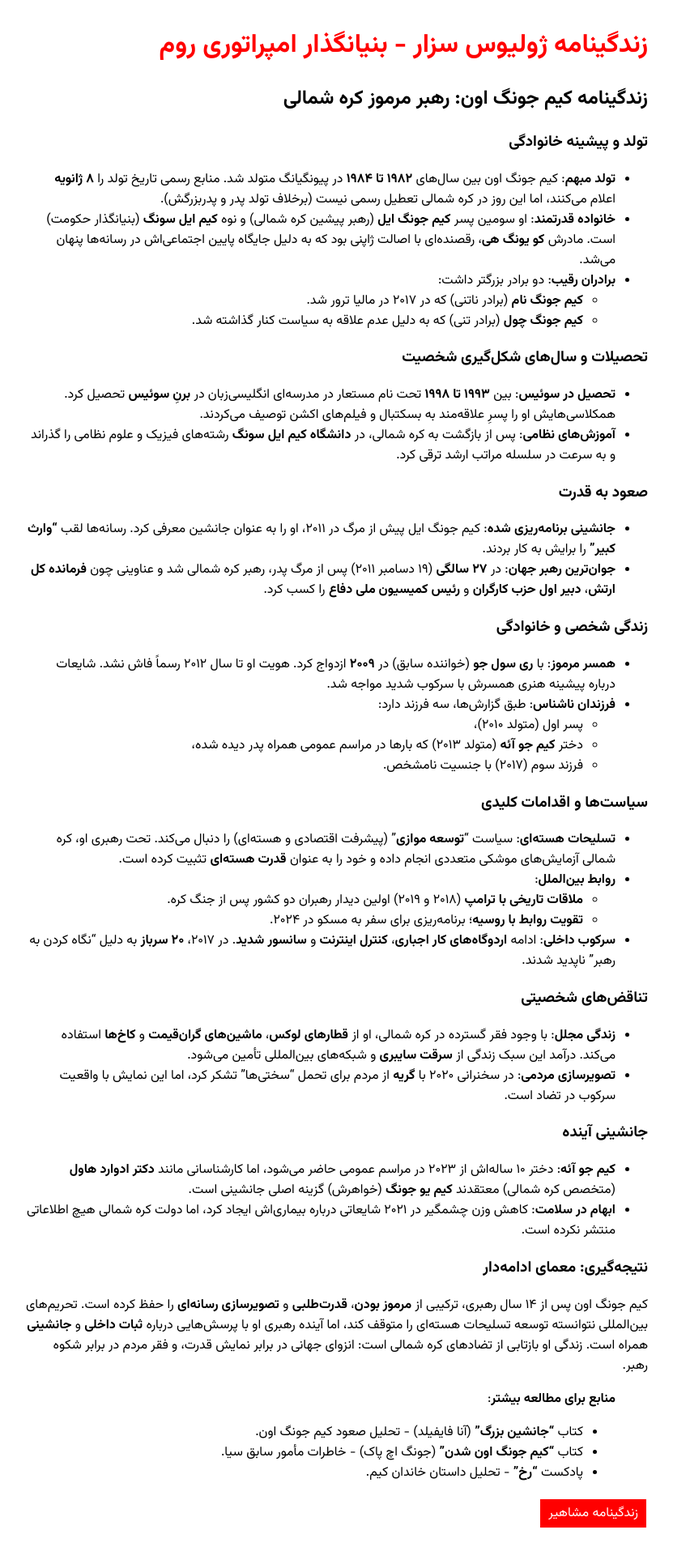
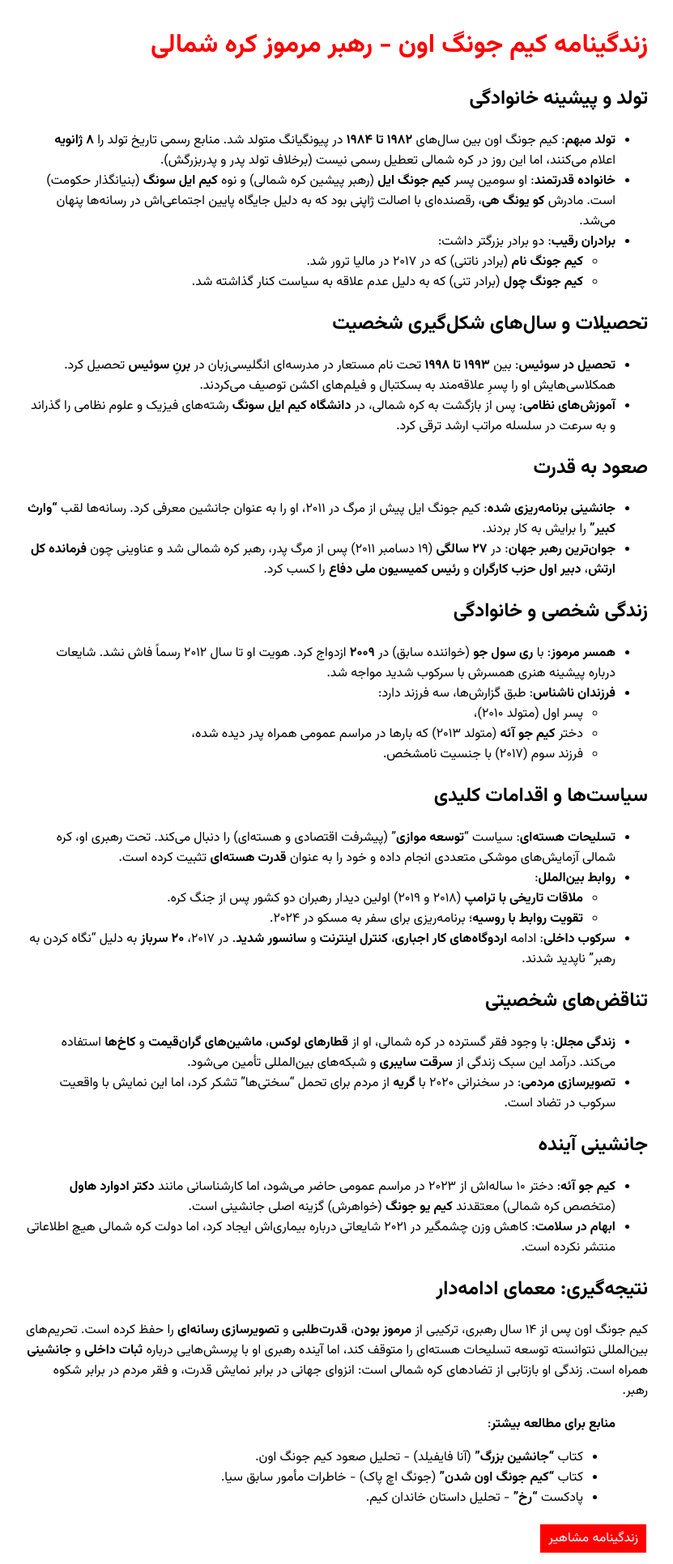
Before and after one commit to darkblog/darkblog.github.io, a Jekyll site: the page built from _posts/2025-7-3-30.md, in a window 1280 px wide. Shown: the whole page at 81% size, without its empty margins (224-1055 px from the left). Built offline with Jekyll 4.4.1, drawn with Linux system fonts in a browser that asks for light colours; before the commit the page ends 1900 px from its top, so only the background shows below that.

Commit message:
Update 2025-7-3-30.md

```diff
--- a/_posts/2025-7-3-30.md
+++ b/_posts/2025-7-3-30.md
@@ -1,48 +1,46 @@
 ---
 layout: post
-title: زندگینامه ژولیوس سزار - بنیانگذار امپراتوری روم
+title: زندگینامه کیم جونگ اون - رهبر مرموز کره شمالی
 ---
 
-## زندگینامه کیم جونگ اون: رهبر مرموز کره شمالی
-
-### تولد و پیشینه خانوادگی
+## تولد و پیشینه خانوادگی
 - **تولد مبهم**: کیم جونگ اون بین سال‌های **۱۹۸۲ تا ۱۹۸۴** در پیونگیانگ متولد شد. منابع رسمی تاریخ تولد را **۸ ژانویه** اعلام می‌کنند، اما این روز در کره شمالی تعطیل رسمی نیست (برخلاف تولد پدر و پدربزرگش).
 - **خانواده قدرتمند**: او سومین پسر **کیم جونگ ایل** (رهبر پیشین کره شمالی) و نوه **کیم ایل سونگ** (بنیانگذار حکومت) است. مادرش **کو یونگ هی**، رقصنده‌ای با اصالت ژاپنی بود که به دلیل جایگاه پایین اجتماعی‌اش در رسانه‌ها پنهان می‌شد.
 - **برادران رقیب**: دو برادر بزرگتر داشت:
   - **کیم جونگ نام** (برادر ناتنی) که در ۲۰۱۷ در مالیا ترور شد.
   - **کیم جونگ چول** (برادر تنی) که به دلیل عدم علاقه به سیاست کنار گذاشته شد.
 
-### تحصیلات و سال‌های شکل‌گیری شخصیت
+## تحصیلات و سال‌های شکل‌گیری شخصیت
 - **تحصیل در سوئیس**: بین **۱۹۹۳ تا ۱۹۹۸** تحت نام مستعار در مدرسه‌ای انگلیسی‌زبان در **برنِ سوئیس** تحصیل کرد. همکلاسی‌هایش او را پسرِ علاقه‌مند به بسکتبال و فیلم‌های اکشن توصیف می‌کردند.
 - **آموزش‌های نظامی**: پس از بازگشت به کره شمالی، در **دانشگاه کیم ایل سونگ** رشته‌های فیزیک و علوم نظامی را گذراند و به سرعت در سلسله مراتب ارشد ترقی کرد.
 
-### صعود به قدرت
+## صعود به قدرت
 - **جانشینی برنامه‌ریزی شده**: کیم جونگ ایل پیش از مرگ در ۲۰۱۱، او را به عنوان جانشین معرفی کرد. رسانه‌ها لقب **"وارث کبیر"** را برایش به کار بردند.
 - **جوان‌ترین رهبر جهان**: در **۲۷ سالگی** (۱۹ دسامبر ۲۰۱۱) پس از مرگ پدر، رهبر کره شمالی شد و عناوینی چون **فرمانده کل ارتش**، **دبیر اول حزب کارگران** و **رئیس کمیسیون ملی دفاع** را کسب کرد.
 
-### زندگی شخصی و خانوادگی
+## زندگی شخصی و خانوادگی
 - **همسر مرموز**: با **ری سول جو** (خواننده سابق) در **۲۰۰۹** ازدواج کرد. هویت او تا سال ۲۰۱۲ رسماً فاش نشد. شایعات درباره پیشینه هنری همسرش با سرکوب شدید مواجه شد.
 - **فرزندان ناشناس**: طبق گزارش‌ها، سه فرزند دارد:
   - پسر اول (متولد ۲۰۱۰)،
   - دختر **کیم جو آئه** (متولد ۲۰۱۳) که بارها در مراسم عمومی همراه پدر دیده شده،
   - فرزند سوم (۲۰۱۷) با جنسیت نامشخص.
 
-### سیاست‌ها و اقدامات کلیدی
+## سیاست‌ها و اقدامات کلیدی
 - **تسلیحات هسته‌ای**: سیاست "**توسعه موازی**" (پیشرفت اقتصادی و هسته‌ای) را دنبال می‌کند. تحت رهبری او، کره شمالی آزمایش‌های موشکی متعددی انجام داده و خود را به عنوان **قدرت هسته‌ای** تثبیت کرده است.
 - **روابط بین‌الملل**:
   - **ملاقات تاریخی با ترامپ** (۲۰۱۸ و ۲۰۱۹) اولین دیدار رهبران دو کشور پس از جنگ کره.
   - **تقویت روابط با روسیه**؛ برنامه‌ریزی برای سفر به مسکو در ۲۰۲۴.
 - **سرکوب داخلی**: ادامه **اردوگاه‌های کار اجباری**، **کنترل اینترنت** و **سانسور شدید**. در ۲۰۱۷، **۲۰ سرباز** به دلیل "نگاه کردن به رهبر" ناپدید شدند.
 
-### تناقض‌های شخصیتی
+## تناقض‌های شخصیتی
 - **زندگی مجلل**: با وجود فقر گسترده در کره شمالی، او از **قطارهای لوکس**، **ماشین‌های گران‌قیمت** و **کاخ‌ها** استفاده می‌کند. درآمد این سبک زندگی از **سرقت سایبری** و شبکه‌های بین‌المللی تأمین می‌شود.
 - **تصویرسازی مردمی**: در سخنرانی ۲۰۲۰ با **گریه** از مردم برای تحمل "سختی‌ها" تشکر کرد، اما این نمایش با واقعیت سرکوب در تضاد است.
 
-### جانشینی آینده
+## جانشینی آینده
 - **کیم جو آئه**: دختر ۱۰ ساله‌اش از ۲۰۲۳ در مراسم عمومی حاضر می‌شود، اما کارشناسانی مانند **دکتر ادوارد هاول** (متخصص کره شمالی) معتقدند **کیم یو جونگ** (خواهرش) گزینه اصلی جانشینی است.
 - **ابهام در سلامت**: کاهش وزن چشمگیر در ۲۰۲۱ شایعاتی درباره بیماری‌اش ایجاد کرد، اما دولت کره شمالی هیچ اطلاعاتی منتشر نکرده است.
 
-### نتیجه‌گیری: معمای ادامه‌دار
+## نتیجه‌گیری: معمای ادامه‌دار
 کیم جونگ اون پس از ۱۴ سال رهبری، ترکیبی از **مرموز بودن**، **قدرت‌طلبی** و **تصویرسازی رسانه‌ای** را حفظ کرده است. تحریم‌های بین‌المللی نتوانسته توسعه تسلیحات هسته‌ای را متوقف کند، اما آینده رهبری او با پرسش‌هایی درباره **ثبات داخلی** و **جانشینی** همراه است. زندگی او بازتابی از تضادهای کره شمالی است: انزوای جهانی در برابر نمایش قدرت، و فقر مردم در برابر شکوه رهبر.
 
 > **منابع برای مطالعه بیشتر**:
```
